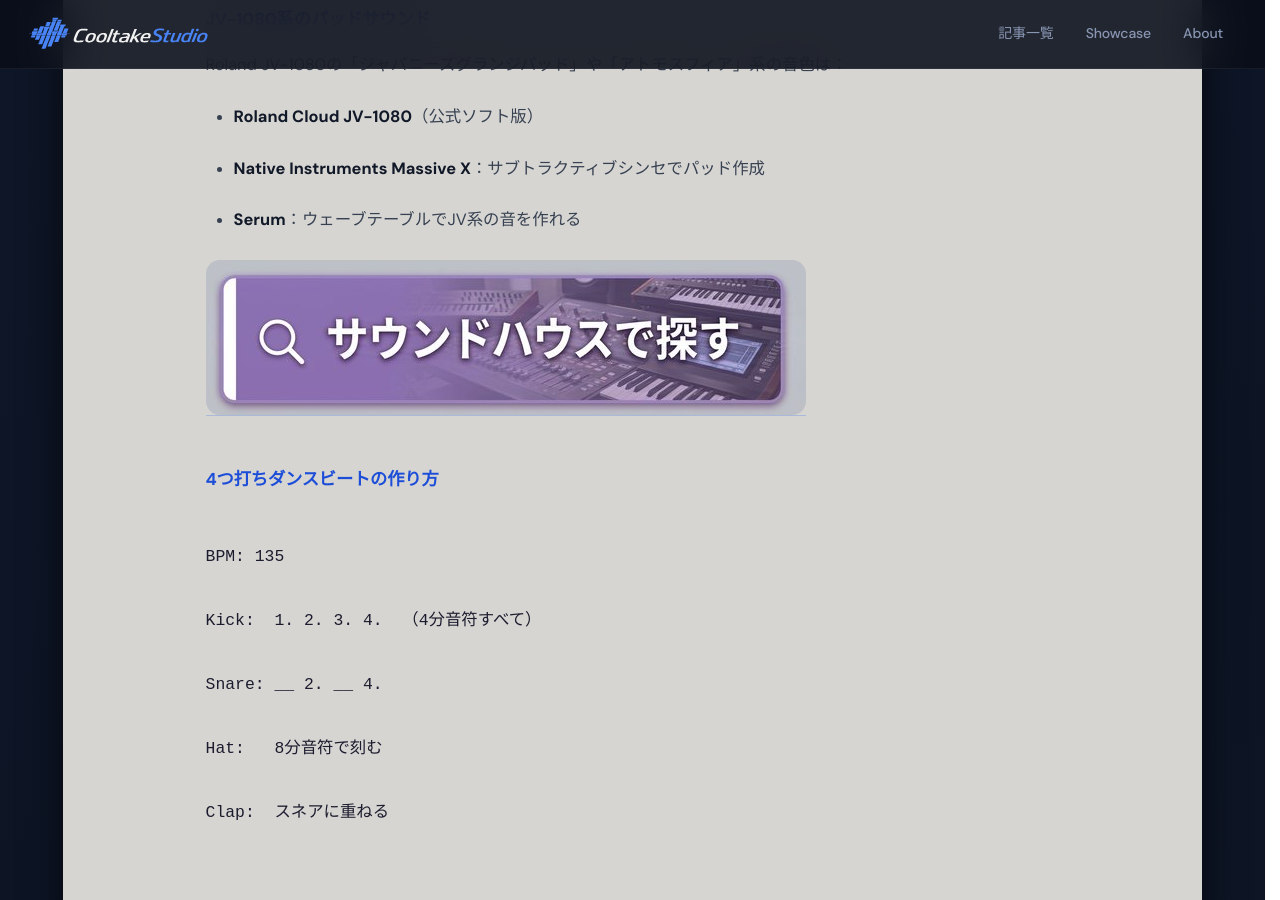
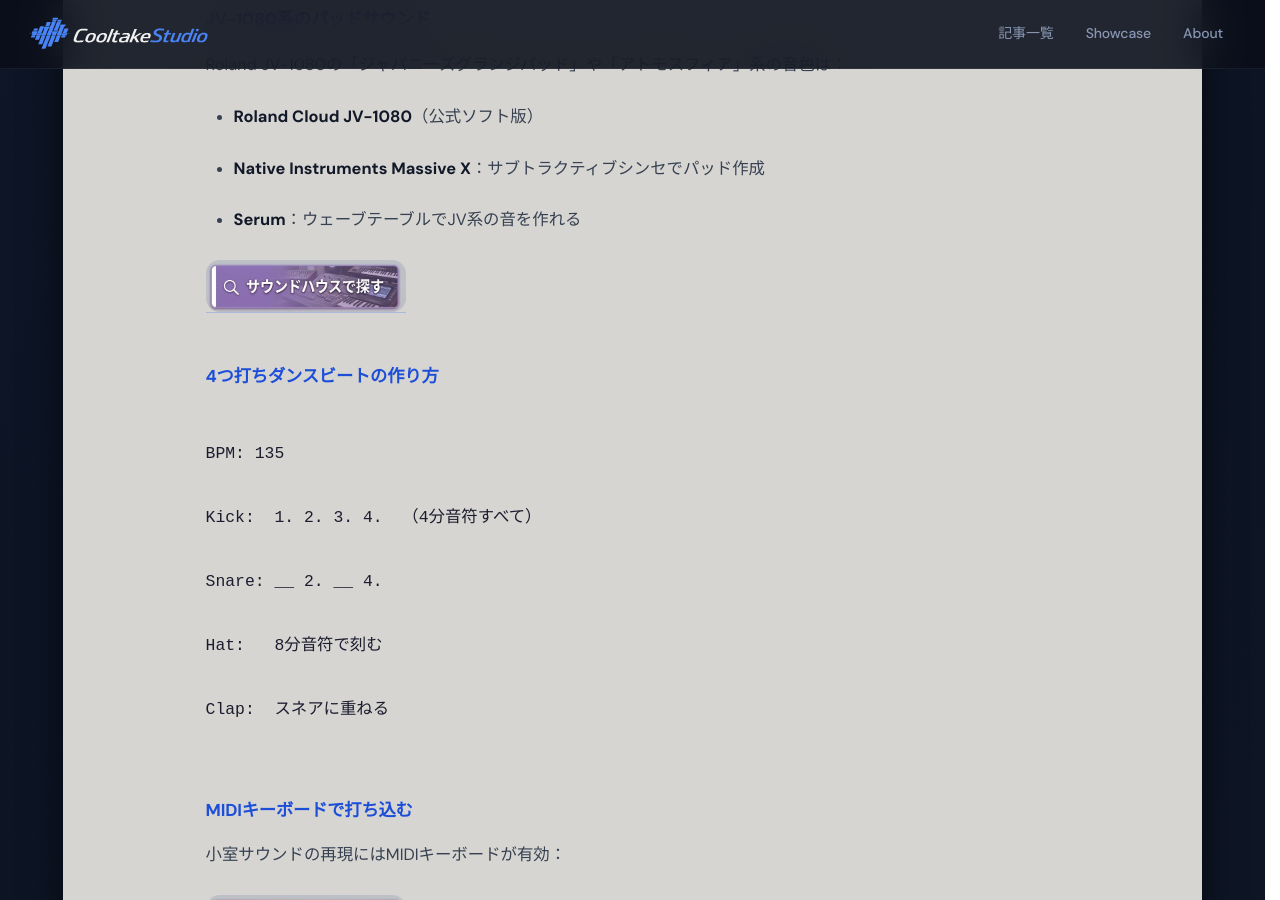
Before and after one commit to cooltake/cooltake-staging, a Jekyll site: the page built from _posts/2026-05-30-japan-music-11-komuro-jpop.md, in a window 1280 px wide and 900 px high, scrolled down 2818 px. Built offline with Jekyll 4.4.1, drawn with Linux system fonts in a browser that asks for light colours; some web fonts are replaced.

Commit message:
fix: japan-music-11 button width200 flex video-box

```diff
--- a/_posts/2026-05-30-japan-music-11-komuro-jpop.md
+++ b/_posts/2026-05-30-japan-music-11-komuro-jpop.md
@@ -158,7 +158,7 @@
 
 <a href="https://h.accesstrade.net/sp/cc?rk=0100pdhv00n9hy&url=https%3A%2F%2Fwww.soundhouse.co.jp%2Fsearch%2Findex%3Fs_category_cd%3D311%26s_maker_cd%3D%26s_search_all%3D%26s_ord%3D" rel="nofollow" referrerpolicy="no-referrer-when-downgrade" style="display:inline-block;text-decoration:none;">
 
-<img src="/assets/images/btn-soundhouse.jpg" alt="サウンドハウスで探す" width="600" height="155" style="max-width:100%;height:auto;border-radius:14px;display:block;">
+<img src="/assets/images/btn-soundhouse.jpg" alt="サウンドハウスで探す" width="200" style="max-width:100%;height:auto;border-radius:14px;display:block;">
 
 </a>
 
@@ -198,7 +198,7 @@
 
 <a href="https://hb.afl.rakuten.co.jp/ichiba/54518dd8.3792440a.54518dd9.03b99be4/?pc=https%3A%2F%2Fsearch.rakuten.co.jp%2Fsearch%2Fmall%2FMIDI%25E3%2582%25AD%25E3%2583%25BC%25E3%2583%259C%25E3%2583%25BC%25E3%2583%2589%2F" rel="nofollow" referrerpolicy="no-referrer-when-downgrade" style="display:inline-block;text-decoration:none;">
 
-<img src="/assets/images/btn-rakuten.jpg" alt="楽天市場で探す" width="600" height="155" style="max-width:100%;height:auto;border-radius:14px;display:block;">
+<img src="/assets/images/btn-rakuten.jpg" alt="楽天市場で探す" width="200" style="max-width:100%;height:auto;border-radius:14px;display:block;">
 
 </a>
 
@@ -238,7 +238,7 @@
 
 <a href="https://hb.afl.rakuten.co.jp/ichiba/54518dd8.3792440a.54518dd9.03b99be4/?pc=https%3A//search.rakuten.co.jp/search/mall/TRF%2Bglobe%2B%E5%AE%89%E5%AE%A4%E5%A5%88%E7%BE%8E%E6%81%B5%2BCD/" rel="nofollow" referrerpolicy="no-referrer-when-downgrade" style="display:inline-block;text-decoration:none;">
 
-<img src="/assets/images/btn-rakuten.jpg" alt="楽天市場で探す" width="600" height="155" style="max-width:100%;height:auto;border-radius:14px;display:block;">
+<img src="/assets/images/btn-rakuten.jpg" alt="楽天市場で探す" width="200" style="max-width:100%;height:auto;border-radius:14px;display:block;">
 
 </a>
 
@@ -254,7 +254,7 @@
 
 <a href="https://hb.afl.rakuten.co.jp/ichiba/54518dd8.3792440a.54518dd9.03b99be4/?pc=https%3A//search.rakuten.co.jp/search/mall/DTM%2B%E9%9F%B3%E6%A5%BD%E5%88%B6%E4%BD%9C%2B%E5%85%A5%E9%96%80%2B%E6%9C%AC/" rel="nofollow" referrerpolicy="no-referrer-when-downgrade" style="display:inline-block;text-decoration:none;">
 
-<img src="/assets/images/btn-rakuten.jpg" alt="楽天市場で探す" width="600" height="155" style="max-width:100%;height:auto;border-radius:14px;display:block;">
+<img src="/assets/images/btn-rakuten.jpg" alt="楽天市場で探す" width="200" style="max-width:100%;height:auto;border-radius:14px;display:block;">
 
 </a>
 
@@ -266,27 +266,28 @@
 
 
 
-<div style="margin:1.5rem 0;">
+
+<div style="display:flex;flex-wrap:wrap;gap:.5rem;align-items:center;margin:1.5rem 0;">
+<div>
 
 <a href="https://hb.afl.rakuten.co.jp/ichiba/54518dd8.3792440a.54518dd9.03b99be4/?pc=https%3A//search.rakuten.co.jp/search/mall/MIDI%E3%82%AD%E3%83%BC%E3%83%9C%E3%83%BC%E3%83%89%2B%E3%82%B7%E3%83%B3%E3%82%BB%E3%82%B5%E3%82%A4%E3%82%B6%E3%83%BC/" rel="nofollow" referrerpolicy="no-referrer-when-downgrade" style="display:inline-block;text-decoration:none;">
 
-<img src="/assets/images/btn-rakuten.jpg" alt="楽天市場で探す" width="600" height="155" style="max-width:100%;height:auto;border-radius:14px;display:block;">
+<img src="/assets/images/btn-rakuten.jpg" alt="楽天市場で探す" width="200" style="max-width:100%;height:auto;border-radius:14px;display:block;">
 
 </a>
 
 </div>
-
-
-
-<div style="margin:1.5rem 0;">
+<div>
 
 <a href="https://h.accesstrade.net/sp/cc?rk=0100pdhv00n9hy&url=https%3A%2F%2Fwww.soundhouse.co.jp%2Fsearch%2Findex%3Fs_category_cd%3D311%26s_maker_cd%3D%26s_search_all%3D%26s_ord%3D" rel="nofollow" referrerpolicy="no-referrer-when-downgrade" style="display:inline-block;text-decoration:none;">
 
-<img src="/assets/images/btn-soundhouse.jpg" alt="サウンドハウスで探す" width="600" height="155" style="max-width:100%;height:auto;border-radius:14px;display:block;">
+<img src="/assets/images/btn-soundhouse.jpg" alt="サウンドハウスで探す" width="200" style="max-width:100%;height:auto;border-radius:14px;display:block;">
 
 </a>
 
 </div>
+</div>
+
 
 ---
 
```
